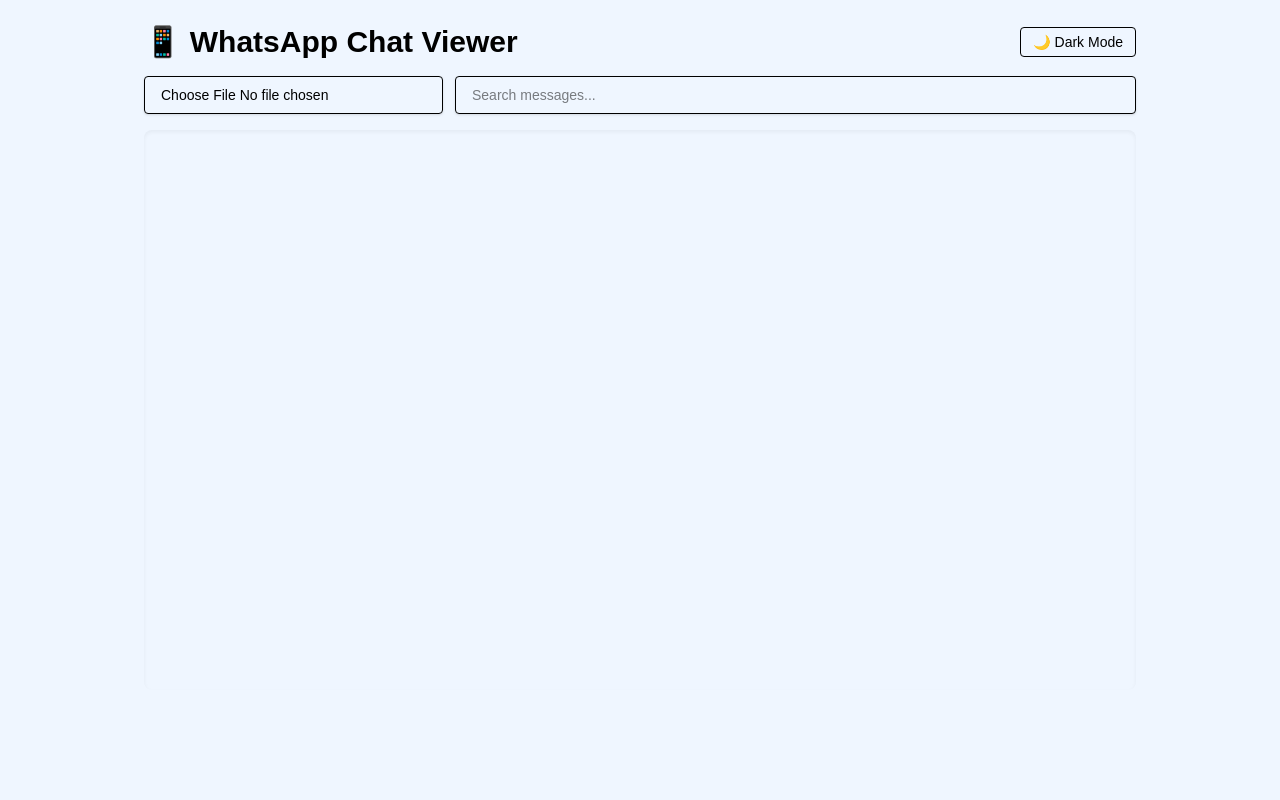
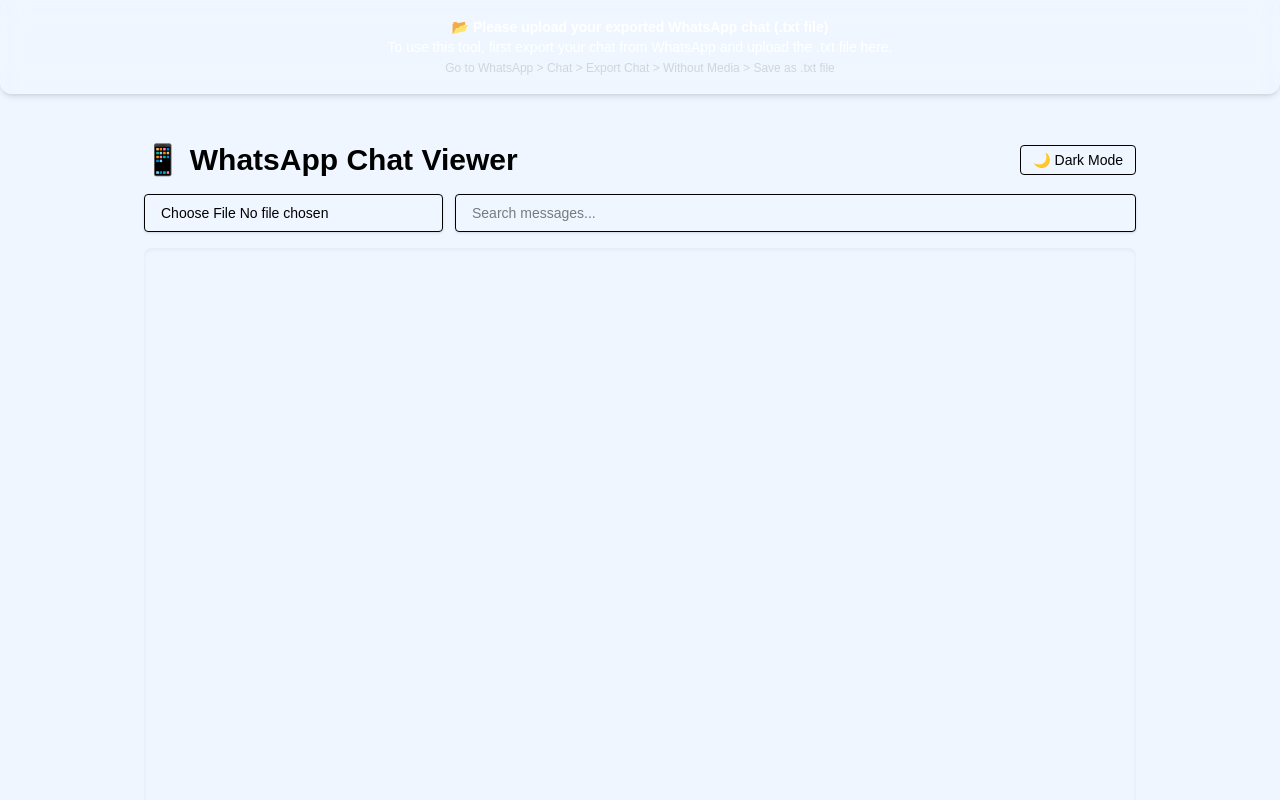
Before and after one commit to enthoharsh/chat-viewer, a Next.js app: page / in a window 1280 px wide. Shown: the top 800 px of the page. Built offline with nearby package versions, Linux system fonts and the light colour scheme.

Commit message:
user instruction

```diff
--- a/src/components/Home.js
+++ b/src/components/Home.js
@@ -81,6 +81,12 @@
         darkMode ? "dark bg-gray-900 text-white" : "bg-blue-50 text-black"
       }
     >
+      <div className="mb-6 p-4 rounded-xl bg-white/5 backdrop-blur-md border border-white/10 text-center text-sm text-white shadow-md">
+  📂 <strong>Please upload your exported WhatsApp chat (.txt file)</strong><br />
+  To use this tool, first export your chat from WhatsApp and upload the .txt file here.<br />
+  <span className="text-xs text-gray-300">Go to WhatsApp {'>'} Chat {'>'} Export Chat {'>'} Without Media {'>'} Save as .txt file</span>
+</div>
+
       <div className="min-h-screen flex flex-col px-4 py-6 max-w-5xl mx-auto">
         <div className="flex items-center justify-between mb-4">
           <h1 className="text-3xl font-bold">📱 WhatsApp Chat Viewer</h1>
```
